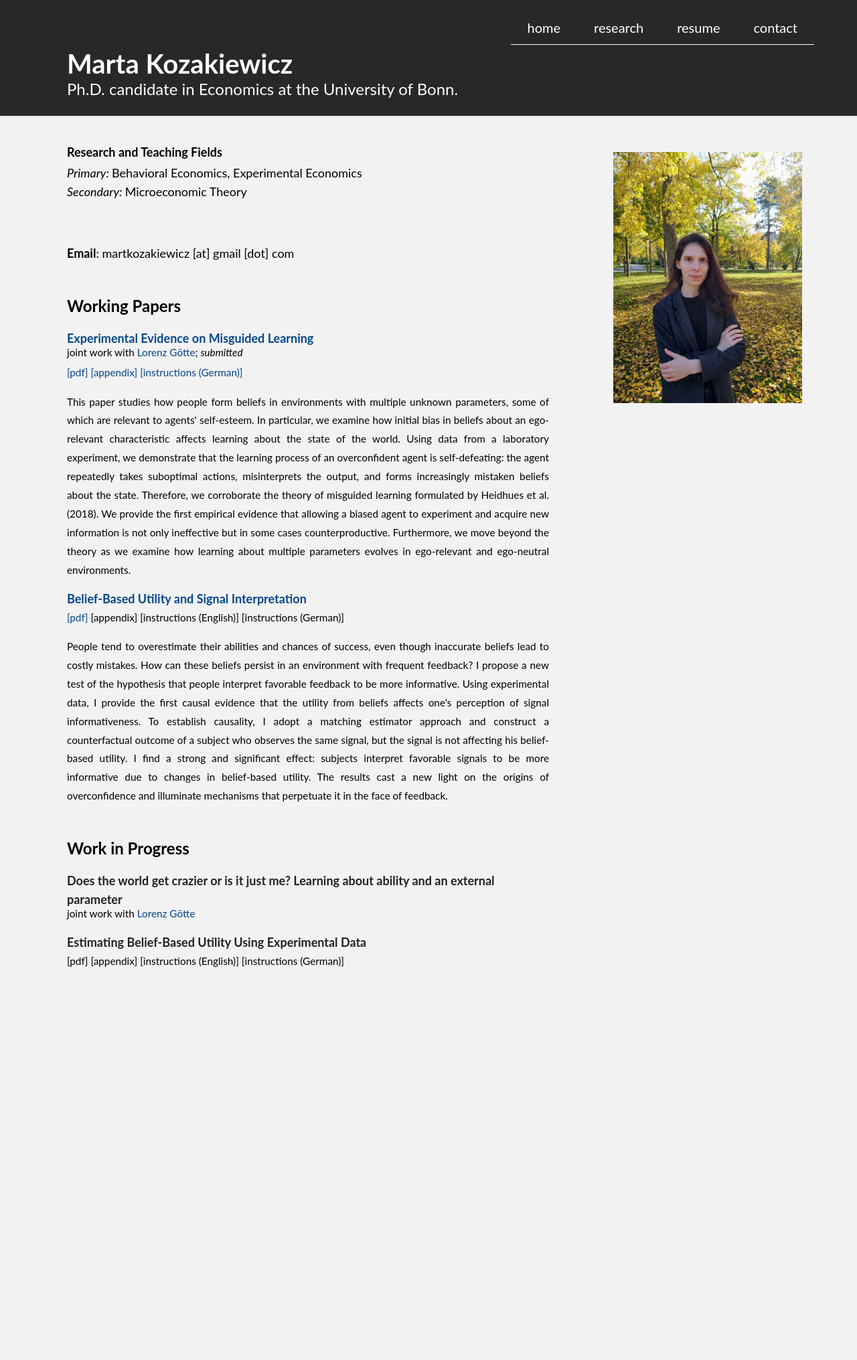
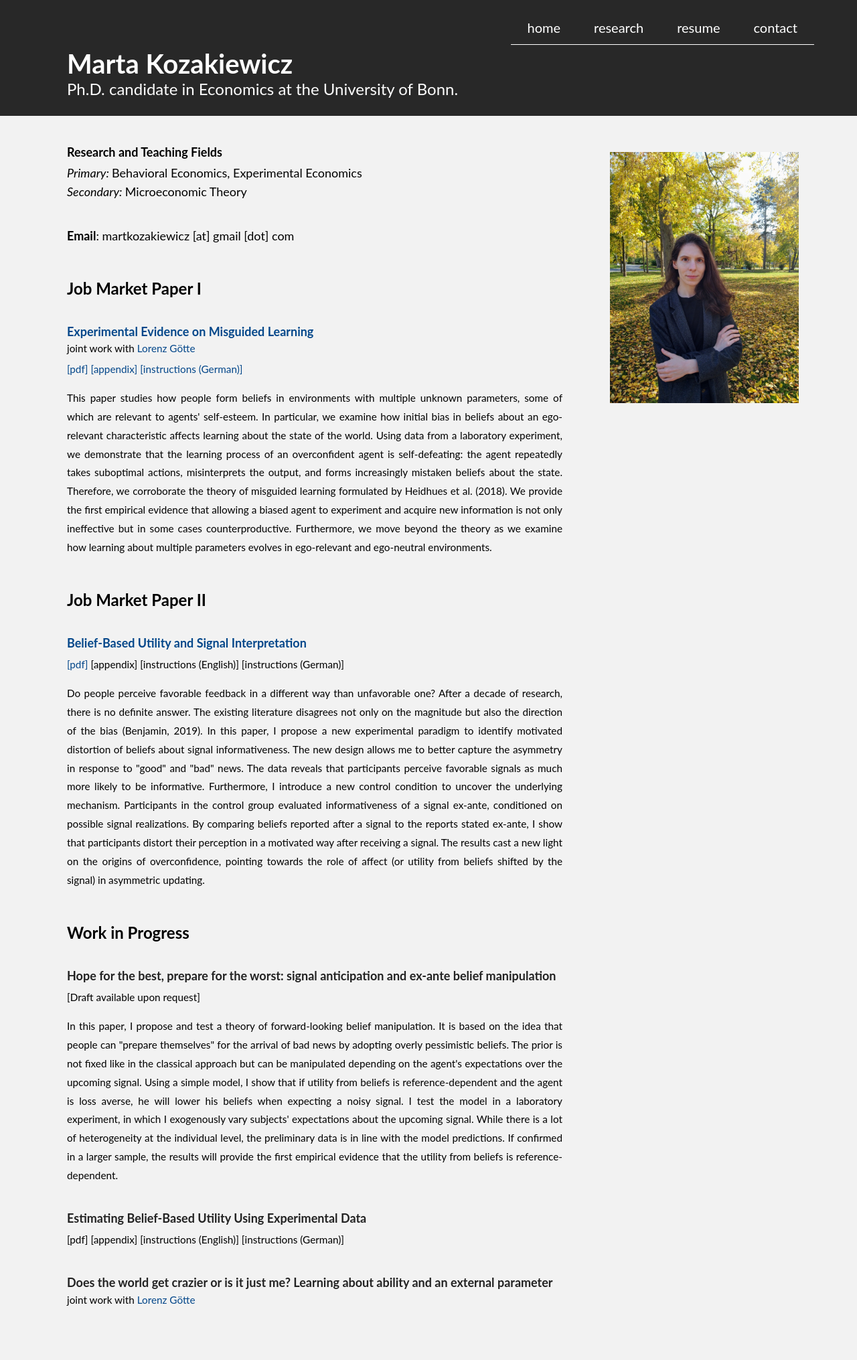
Before and after one commit to marta-kozakiewicz/marta-kozakiewicz.github.io, a Jekyll site: the page built from index.md, in a window 1280 px wide. Shown: the whole page at 67% size. Built offline with Jekyll 4.4.1, drawn with Linux system fonts in a browser that asks for light colours; before the commit the page ends 1514 px from its top, so only the background shows below that.

Commit message:
changes for the market 22/23

```diff
--- a/_includes/research_papers.md
+++ b/_includes/research_papers.md
@@ -1,13 +1,13 @@
 
-## Working Papers
+## Job Market Paper I
 
-#### [Experimental Evidence on Misguided Learning]({{site.path}}/assets/ML_paper_no_appendices.pdf)
+<p class="paper-title">  <a href="{{site.path}}/assets/kozakiewicz_jmp1_no_appendix.pdf">Experimental Evidence on Misguided Learning </a> </p>
 <p class="co-author">
- joint work  with <a  href="https://www.iame.uni-bonn.de/people/lorenz-goette">Lorenz Götte</a>; <em> submitted </em>
+ joint work  with <a  href="https://fass.nus.edu.sg/ecs/people/lorenz-goette/">Lorenz Götte</a>
 </p>
 <p class="paper-links">
- <a  href="{{site.path}}/assets/ML_paper_no_appendices.pdf">[pdf] </a>
- <a  href="{{site.path}}/assets/ML_paper_online_appendix.pdf">[appendix] </a>
+ <a  href="{{site.path}}/assets/kozakiewicz_jmp1_no_appendix.pdf">[pdf] </a>
+ <a  href="{{site.path}}/assets/kozakiewicz_jmp1_online_appendix.pdf">[appendix] </a>
  <a  href="{{site.path}}/assets/ML_instructions_DE.zip">[instructions (German)] </a>
 </p>
 <p class="abstract">
@@ -26,31 +26,43 @@ we move beyond the theory as we examine how learning about multiple parameters
 evolves in ego-relevant and ego-neutral environments.
 </p>
 
+## Job Market Paper II
 
-#### [Belief-Based Utility and Signal Interpretation]({{site.path}}/assets/kozakiewicz_jmp.pdf)
+<p class="paper-title">  <a href="{{site.path}}/assets/kozakiewicz_jmp2_belief_based_utility.pdf">Belief-Based Utility and Signal Interpretation</a> </p>
 <p class="paper-links">
- <a  href="{{site.path}}/assets/kozakiewicz_jmp.pdf">[pdf] </a>
+ <a  href="{{site.path}}/assets/kozakiewicz_jmp2_belief_based_utility.pdf">[pdf] </a>
  [appendix]
  [instructions (English)]
  [instructions (German)]
 </p>
 
 <p class="abstract">
-People tend to overestimate their abilities and chances of success, even though inaccurate beliefs lead to costly mistakes. How can these beliefs persist in an environment with frequent feedback? I propose a new test of the hypothesis that people interpret favorable feedback to be more informative. Using experimental data, I provide the first causal evidence that the utility from beliefs affects one's perception of signal informativeness. To establish causality, I adopt a matching estimator approach and construct a counterfactual outcome of a subject who observes the same signal, but the signal is not affecting his belief-based utility. I find a strong and significant effect: subjects interpret favorable signals to be more informative due to changes in belief-based utility.  The results cast a new light on the origins of overconfidence and illuminate mechanisms that perpetuate it in the face of feedback.
+Do people perceive favorable feedback in a different way than unfavorable one?
+After a decade of research, there is no definite answer. The existing literature disagrees not only on the magnitude but also the direction of the bias (Benjamin, 2019).
+In this paper, I propose a new experimental paradigm to identify motivated distortion of beliefs about signal informativeness. The new design allows me to better
+capture the asymmetry in response to "good" and "bad" news. The data reveals
+that participants perceive favorable signals as much more likely to be informative.
+Furthermore, I introduce a new control condition to uncover the underlying mechanism. Participants in the control group evaluated informativeness of a signal ex-ante,
+conditioned on possible signal realizations. By comparing beliefs reported after a
+signal to the reports stated ex-ante, I show that participants distort their perception in a motivated way after receiving a signal. The results cast a new light on the
+origins of overconfidence, pointing towards the role of affect (or utility from beliefs
+shifted by the signal) in asymmetric updating.
 </p>
 
 ## Work in Progress
 
-#### Does the world get crazier or is it just me? Learning about ability and an external parameter
-<p class="co-author">
- joint work with <a  href="https://www.iame.uni-bonn.de/people/lorenz-goette">Lorenz Götte </a>
+<p class="paper-title"> Hope for the best, prepare for the worst: signal anticipation and ex-ante belief manipulation</p>
+<p class="paper-links">
+[Draft available upon request]
 </p>
+
 <p class="abstract">
+In this paper, I propose and test a theory of forward-looking belief manipulation.  It is based on the idea that people can "prepare themselves" for the arrival of bad news by adopting overly pessimistic beliefs. The prior is not fixed like in the classical approach but can be manipulated depending on the agent's expectations over the upcoming signal. Using a simple model, I show that if utility from beliefs is reference-dependent and the agent is loss averse, he will lower his beliefs when expecting a noisy signal. I test the model in a laboratory experiment, in which I exogenously vary subjects' expectations about the upcoming signal. While there is a lot of heterogeneity at the individual level, the preliminary data is in line with the model predictions. If confirmed in a larger sample, the results will provide the first empirical evidence that the utility from beliefs is reference-dependent.
 </p>
 
 
-#### Estimating Belief-Based Utility Using Experimental Data
-
+<p class="paper-title">  Estimating Belief-Based Utility Using Experimental Data
+</p>
 <p class="paper-links">
  [pdf]
  [appendix]
@@ -61,4 +73,12 @@ People tend to overestimate their abilities and chances of success, even though
 <p class="abstract">
 </p>
 
+<p class="paper-title"> Does the world get crazier or is it just me? Learning about ability and an external parameter </p>
+<p class="co-author">
+ joint work with <a  href="https://fass.nus.edu.sg/ecs/people/lorenz-goette/">Lorenz Götte </a>
+</p>
+<p class="abstract">
+</p>
+
+
 &nbsp;
--- a/_sass/theme.scss
+++ b/_sass/theme.scss
@@ -81,6 +81,18 @@ h4 {
 	transition: color .3s ease;
 	margin: 0 0 0 0;
 	padding: 0;
+}
+
+.paper-title {
+	font-weight: bold;
+    font-size: 100%;
+    color: #222;
+	transition: color .3s ease;
+	margin: 0 0 0 0;
+  padding: 0;
+  margin-bottom: 10px;
+  margin-top: 40px;
+	line-height: 1;
 }
 
 dl {
@@ -169,7 +181,7 @@ header {
 
 .container {
 	margin:0 150px;
-	max-width: 720px;
+	max-width: 740px;
 
 
 
@@ -343,7 +355,7 @@ header {
 
 
 .abstract {
-    // margin-top: -3px;
+    margin-bottom: 30px;
     font-size: 85%;
     text-align: justify;
 }
@@ -381,7 +393,7 @@ img {
     //   height: 300px;
     //   width: 225px;
     // height: 250px;
-    width: 300px;
+    width: 350px;
     max-width: 22%;
     min-width: 50px;
     position: absolute;
@@ -420,7 +432,7 @@ img {
     p & {
         padding: 0;
         margin: 0;
-        margin-left: 20px;
+        margin-left: 15px;
         float: right;
     }
 }
--- a/index.md
+++ b/index.md
@@ -15,7 +15,7 @@ title: Marta Kozakiewicz
 <span style="font-size:100%;font-style:italic"> Primary: </span>  <span style="font-size:100%;"> Behavioral Economics, Experimental Economics</span> \\
 <span style="font-size:100%;font-style:italic"> Secondary: </span> <span style="font-size:100%"> Microeconomic Theory</span>
 
-&nbsp;
+<div style="padding: 1px"> </div>
 
 **Email**: martkozakiewicz [at] gmail [dot] com
 
```
Also changed, not shown: Gemfile (+36 -3 lines), Gemfile.lock, 14 other files.
